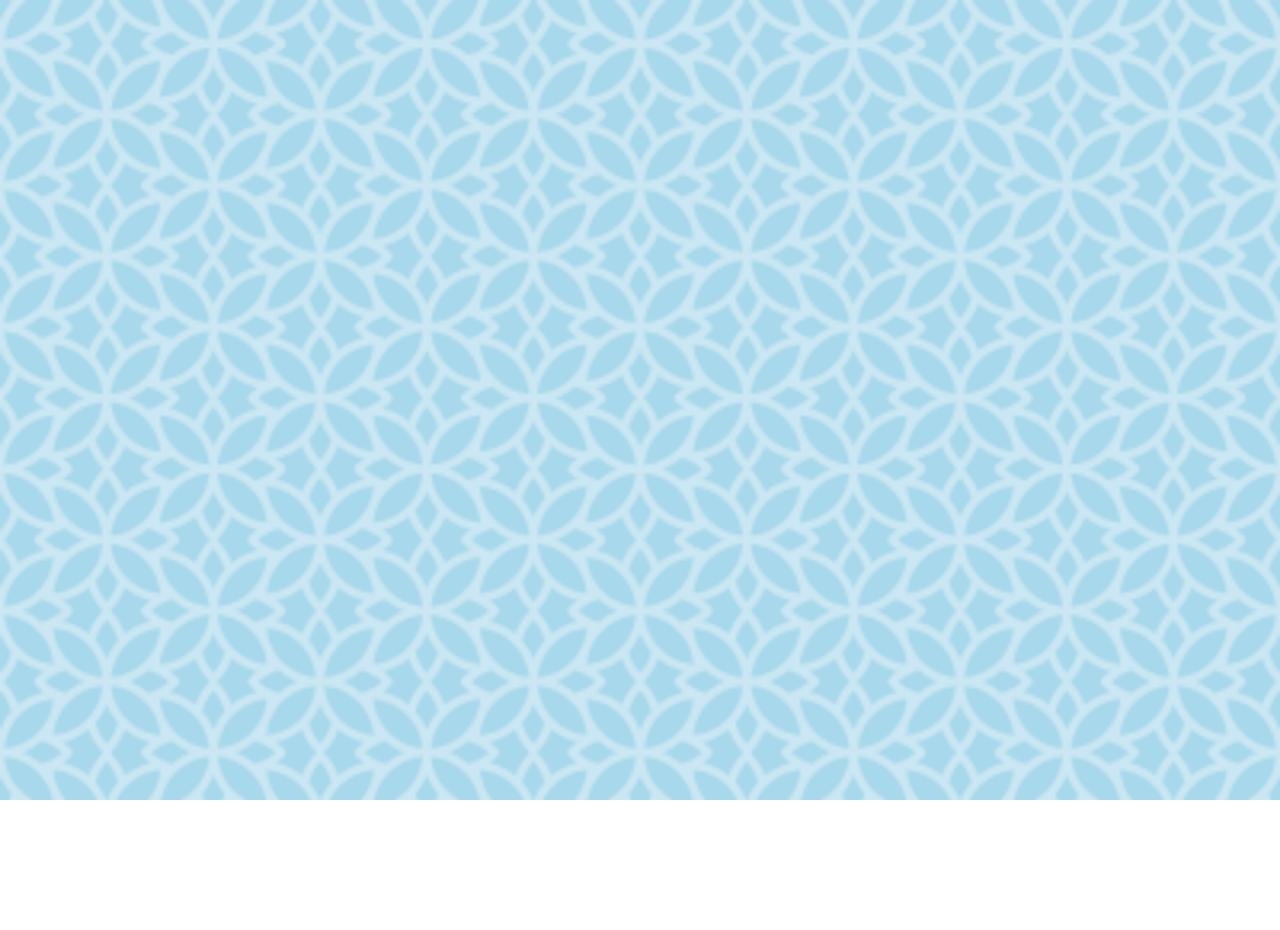
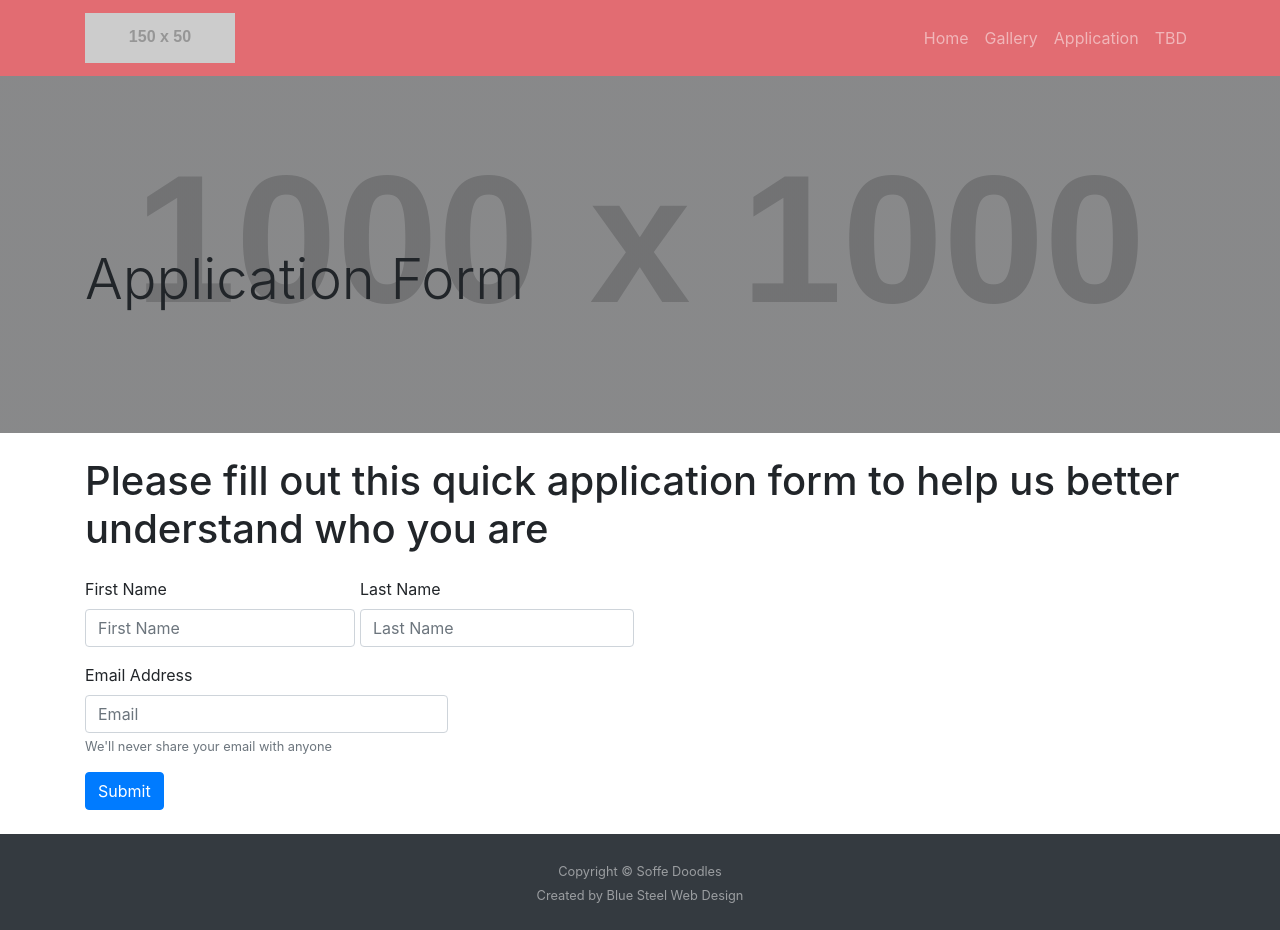
Before and after one commit to benklinton/Soffe-Doodles, a React (Create React App) app: page /application in a window 1280 px wide. Before the commit the page ends 800 px from the top, so only its background shows below. Built offline with nearby package versions, Linux system fonts and the light colour scheme.

Commit message:
created form page and components

```diff
--- a/src/App.js
+++ b/src/App.js
@@ -1,19 +1,21 @@
 import React from 'react';
 import Home from './pages/Home';
-import Gallery from './pages/Gallery'
+import Gallery from './pages/Gallery';
+import Application from './pages/Application';
 import { BrowserRouter as Router, Route, Switch } from 'react-router-dom';
 
 function App() {
     return(
-        <div>
+        <>
             <Router>
                 <Switch>
                     <Route exact path = '/Soffe-Doodles' component={Home}/>
                     <Route exact path = '/' component={Home}/>
-                    <Route path = 'Soffe-Doodles/gallery' component={Gallery}/>
+                    <Route path = '/gallery' component={Gallery}/>
+                    <Route path = '/application' component={Application}/>
                 </Switch>
             </Router>
-        </div>
+        </>
 
     )
 }
--- a/src/components/background-page/style.css
+++ b/src/components/background page/style.css
@@ -1,10 +1,10 @@
-body {
+/* body {
     background: url('bush.png') no-repeat center center fixed;
     -webkit-background-size: cover;
     -moz-background-size: cover;
     background-size: cover;
     -o-background-size: cover;
-  }
+  } */
 
   h1 {
       text-align: center;
--- /dev/null
+++ b/src/components/form/index.js
@@ -0,0 +1,48 @@
+import React from 'react';
+import Container from 'react-bootstrap/Container';
+import Form from 'react-bootstrap/Form'
+import Button from 'react-bootstrap/Button'
+import Col from 'react-bootstrap/Col';
+
+function FormLayout() {
+    return (
+        <Container>
+            <div>
+                <h1 className='mt-4'>Please fill out this quick application form to help us better understand who you are</h1>
+            </div>
+            <Form className='mt-4 mb-4'>
+                <Form.Row>
+                    <Col className='col-md-3'>
+                        <Form.Group controlId="formBasicName">
+                            <Form.Label>First Name</Form.Label>
+                            <Form.Control type="text" placeholder="First Name" />
+                        </Form.Group>
+                    </Col>
+
+                    <Form.Group controlId="formBasicName">
+                        <Form.Label>Last Name</Form.Label>
+                        <Form.Control type="text" placeholder="Last Name" />
+
+                    </Form.Group>
+
+                </Form.Row>
+                <Form.Row>
+                    <Col className='col-md-4'>
+                        <Form.Group controlId="formBasicEmail">
+                            <Form.Label>Email Address</Form.Label>
+                            <Form.Control type="email" placeholder="Email" />
+                            <Form.Text className="text-muted">
+                                We'll never share your email with anyone
+                            </Form.Text>
+                        </Form.Group>
+                    </Col>
+                </Form.Row>
+                <Button variant="primary" type="submit">
+                    Submit
+                </Button>
+            </Form>
+        </Container>
+    )
+}
+
+export default FormLayout;
--- /dev/null
+++ b/src/components/header/index.js
@@ -0,0 +1,21 @@
+import React from 'react';
+import './style.css';
+import Container from 'react-bootstrap/Container';
+import Row from 'react-bootstrap/Row';
+
+function Header() {
+    return (
+        <header className='masthead bg-image'>
+            <Container className='h-100'>
+                <Row className='h-100 align-items-center'>
+                    <div className='col-lg-12'>
+                        <h1 className='display-4 text-black mb-4'> Application Form</h1>
+                    </div>
+
+                </Row>
+            </Container>
+        </header>
+    )
+}
+
+export default Header;
--- /dev/null
+++ b/src/components/header/style.css
@@ -0,0 +1,13 @@
+.masthead {
+    padding-top: calc(6rem + 74px);
+    padding-bottom: 6rem;
+}
+
+.bg-image {
+        background: linear-gradient(to bottom, rgba(87, 88, 90, 0.575), rgba(87,88,90, 0.575)), url(https://via.placeholder.com/1000x1000);
+        background-image: linear-gradient(rgba(87, 88, 90, 0.575), rgba(87, 88, 90, 0.575)), url(https://via.placeholder.com/1000x1000);
+        background-position-x: center;
+        background-position-y: center;
+        background-size: cover;
+        background-attachment: scroll;
+}
--- a/src/components/navbar/index.js
+++ b/src/components/navbar/index.js
@@ -24,10 +24,10 @@ function Navigation() {
             </Nav.Item>
             <Router>
               <Nav.Item>
-                <Nav.Link href="Soffe-Doodles/gallery">Gallery</Nav.Link>
+                <Nav.Link href="/gallery">Gallery</Nav.Link>
               </Nav.Item>
               <Nav.Item>
-                <Nav.Link href="/">TBD</Nav.Link>
+                <Nav.Link href="/application">Application</Nav.Link>
               </Nav.Item>
               <Nav.Item>
                 <Nav.Link href="/">TBD</Nav.Link>
--- /dev/null
+++ b/src/pages/Application.js
@@ -0,0 +1,18 @@
+import React from 'react';
+import Navigation from '../components/navbar';
+import Footer from '../components/footer';
+import Form from '../components/form';
+import Header from '../components/header';
+
+function Application() {
+    return (
+        <div>
+            <Navigation/>
+            <Header/>
+            <Form/>
+            <Footer/>
+        </div>
+    )
+}
+
+export default Application;
--- a/src/pages/Gallery.js
+++ b/src/pages/Gallery.js
@@ -5,11 +5,11 @@ import BackgroundPage from '../components/background-page';
 
 function Gallery () {
     return (
-        <div>
+        <>
             <Navigation/>
             <BackgroundPage/>
             <Footer/>
-        </div>
+        </>
     )
 }
 
--- a/src/pages/Home.js
+++ b/src/pages/Home.js
@@ -10,7 +10,7 @@ import Footer from "../components/footer";
 
 function Home() {
   return (
-    <div>
+    <>
       <Navigation/>
       <Slides/>
       <Section/>
@@ -18,7 +18,7 @@ function Home() {
       <Testimonial/>
       <SocialMedia/>
       <Footer/>
-    </div>
+    </>
   );
 }
 
```
Also changed, not shown: src/components/background page/bush.png (renamed from src/components/background-page/bush.png), src/components/background page/images.json (renamed from src/components/background-page/images.json), src/components/background page/index.js (renamed from src/components/background-page/index.js).
